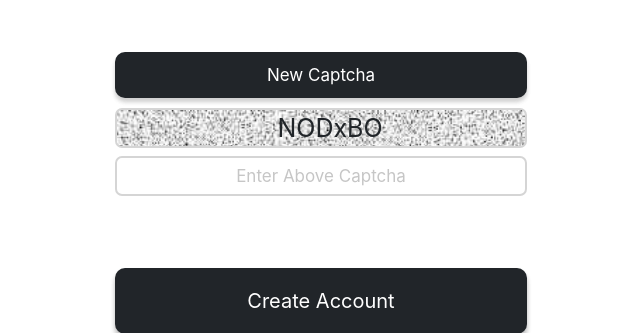
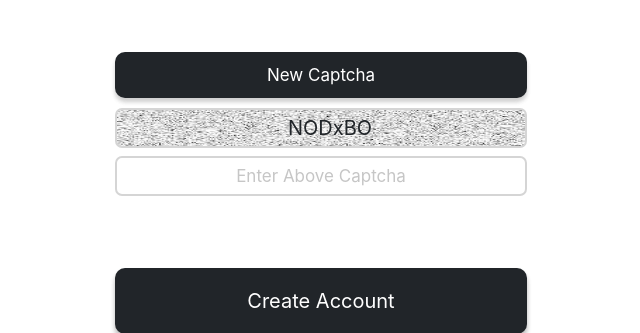
Before and after one commit to rnaveensrinivas/Hyre, a PHP site: page /1Level/signup.php in a window 1280 px wide. Shown: the part 1120-1453 px from the top of the page, without its empty margins (319-959 px from the left). Run offline with PHP 8.4, Linux system fonts and the light colour scheme.

Commit message:
captcha background

```diff
--- a/1Level/darkTheme.css
+++ b/1Level/darkTheme.css
@@ -153,16 +153,18 @@ button:hover {
     background-color: rgb(112, 112, 112);
     color: rgb(255, 255, 255);
 }
+
 .searchBox{
     background-image:url('captchaBackground.jpg');
-  background-size: 100%; /*sets the background image size to full*/
+    background-size: 100% 100%; /*sets the background image size to full*/
     background-repeat:no-repeat;
     padding-left:20px;
     text-align:center;
     margin-bottom:8px;
-  font-size:25px;
+    font-size:20px;
     color: rgb(33, 37, 41);
   }
+
 input[type=radio] {
     width: 15px;
     height: 15px;
```
Lines whose indentation alone changed are shown as unchanged.
